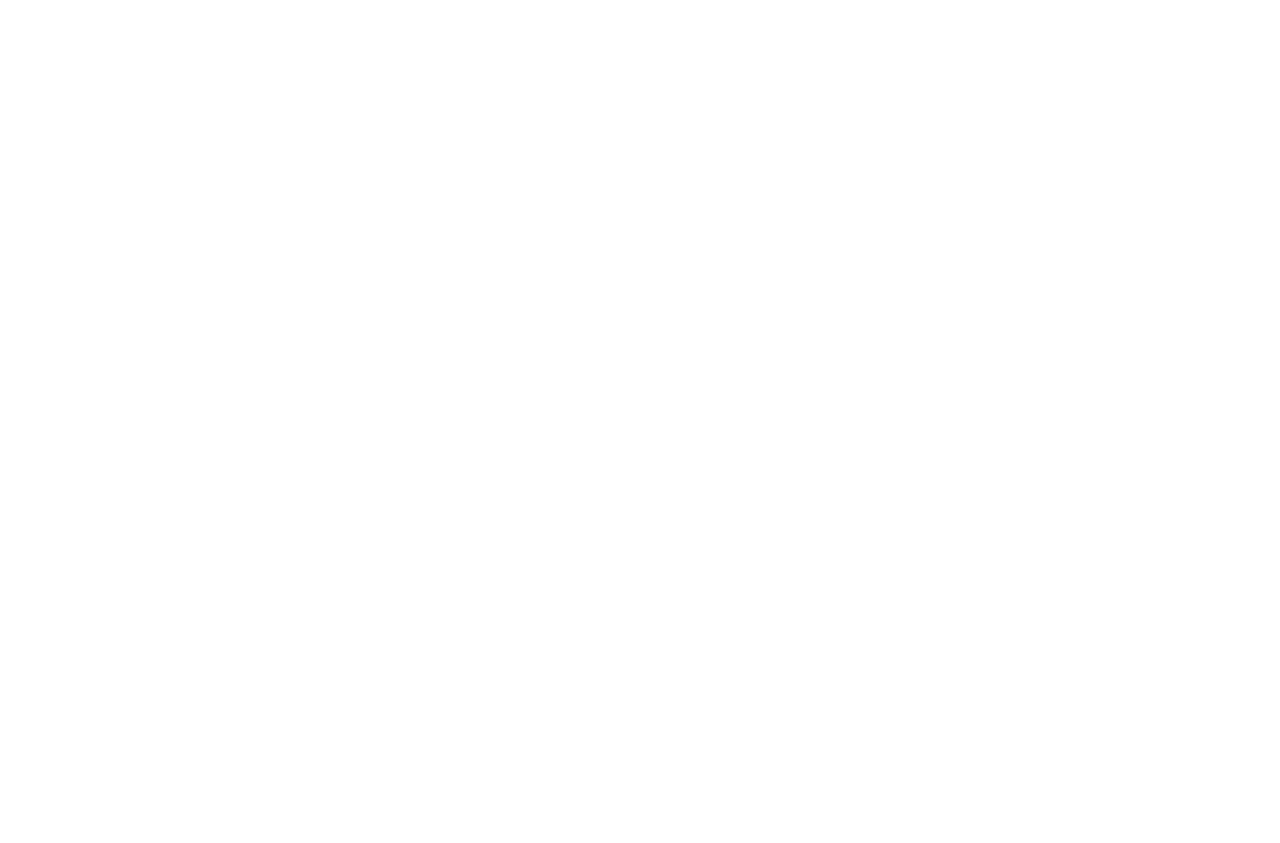
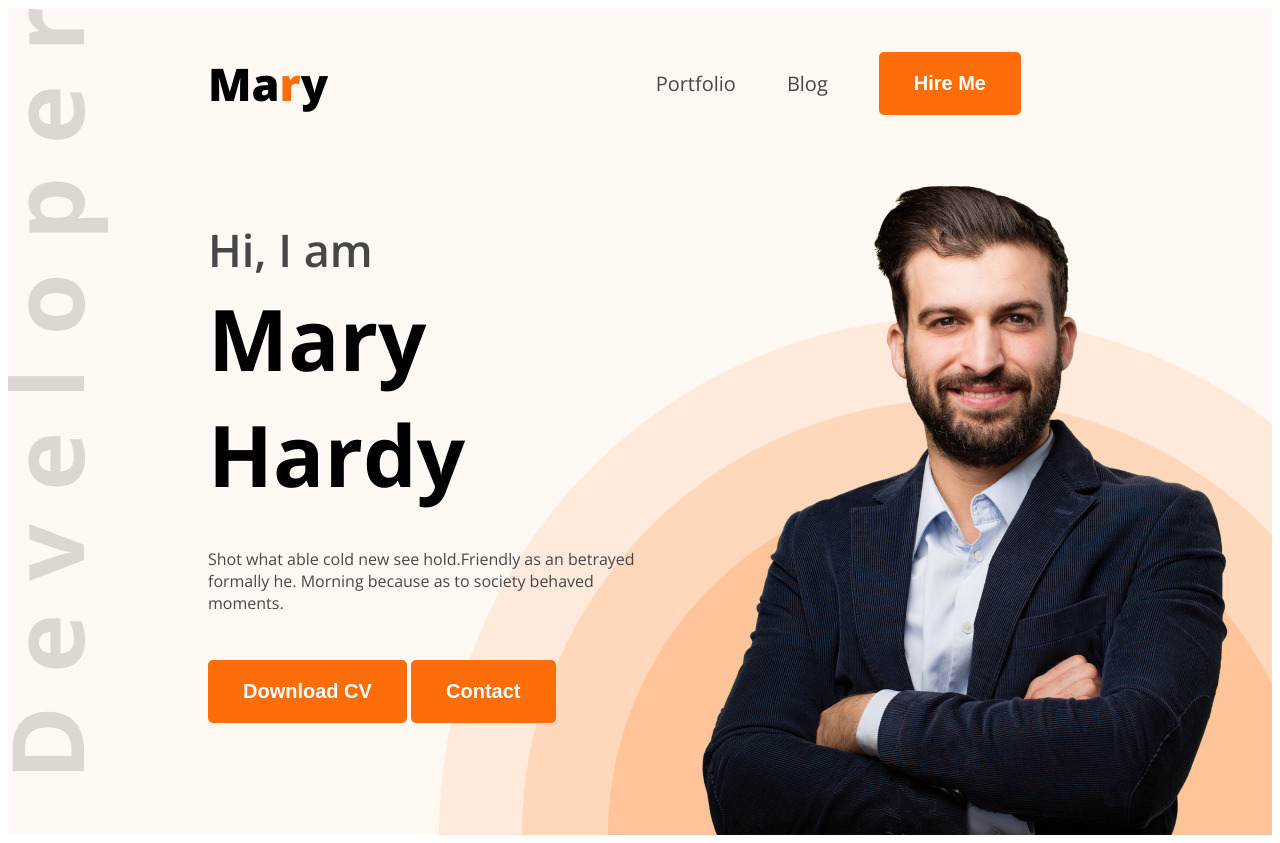
Before and after one commit to MdKawsarM/web-development-portfolio, a plain HTML site: page index.html in a window 1280 px wide. Before the commit the page ends 800 px from the top, so only its background shows below. Drawn offline with nearby package versions, Linux system fonts and the light colour scheme.

Commit message:
added an header file

```diff
--- a/index.html
+++ b/index.html
@@ -3,11 +3,34 @@
 <head>
     <meta charset="UTF-8">
     <meta name="viewport" content="width=device-width, initial-scale=1.0">
-    <title>Web Development Portfolio</title>
+    <title>Web Developer Portfolio</title>
+    <link rel="preconnect" href="https://fonts.googleapis.com">
+    <link rel="preconnect" href="https://fonts.gstatic.com" crossorigin>
+    <link href="https://fonts.googleapis.com/css2?family=Open+Sans:ital,wght@0,300..800;1,300..800&display=swap" rel="stylesheet">
+    <link rel="stylesheet" href="styles/portfolio.css">
 </head>
-<body>
-    <header>
-
+<body class="open-sans-normal">
+    <header class="header">
+        <nav>
+            <h3 class="nav-title">Ma<span class="text-primary">r</span>y</h3>
+           <ul>
+            <li><a class="dark-2" href="">Portfolio</a></li>
+            <li><a class="dark-2" href="">Blog</a></li>
+            <li><a href=""><button class="btn-primary">Hire Me</button></a></li>
+           </ul>
+        </nav>
+        <div class="banner">
+            <div class="banner-content">
+                <h4 class="banner-greetings dark-2">Hi, I am</h4>
+                <h1 class="banner-title">Mary Hardy</h1>
+                <p class="banner-description dark-2">
+                    Shot what able cold new see hold.Friendly as an betrayed formally he. Morning because as to society behaved moments.
+                </p>
+                <button class="btn-primary">Download CV</button>
+                <button class="btn-primary">Contact</button>
+            </div>
+            <img class="banner-profile-pic" src="images/hardy.png" alt="">
+        </div>
     </header>
     <main>
 
--- /dev/null
+++ b/styles/portfolio.css
@@ -0,0 +1,96 @@
+
+
+.open-sans-normal {
+  font-family: "Open Sans", sans-serif;
+  font-optical-sizing: auto;
+  font-style: normal;
+  font-variation-settings:
+    "wdth" 100;
+}
+
+/* text style */
+.text-primary{
+    color: #fd6e0a;
+}
+
+.dark-2{
+    color: #474747;
+}
+
+.btn-primary{
+    background-color: #fd6e0a;
+    color: white;
+    font-weight: bold;
+    font-size: 20px;
+    padding: 20px 35px;
+    border-radius: 5px;
+    border: none;
+
+}
+/* Nav style */
+
+.header{
+    background-image: url(../images/developer.png), url(../images/header_bg.png);
+    background-repeat: no-repeat;
+    background-position: top left, bottom right;
+    background-color: #FFF8F3;
+
+}
+
+nav{
+    display: flex;
+    align-items: center;
+    justify-content: space-between;
+    margin: 0 200px;
+
+}
+
+.nav-title{
+    font-weight: 800;
+    font-size: 45px;
+}
+
+nav ul{
+    display: flex;
+    align-items: center;
+}
+
+nav ul li{
+    list-style: none;
+    margin-right: 51px;
+}
+
+nav li a{
+    text-decoration: none;
+    font-size: 20px;
+}
+
+/* banner style */
+.banner{
+    display: flex;
+    justify-content: space-between;
+    margin: 0 35px 0 200px;
+}
+.banner-content{
+    width: 580px;
+}
+.banner-greetings{
+    font-size: 45px;
+    font-weight: 600;
+    padding-bottom: 20px 0 5px 0;
+    margin-bottom: 0;
+
+}
+.banner-title{
+    font-weight: bold;
+    font-size: 85px;
+    padding-bottom: 20px;
+    margin: 0;
+
+}
+.banner-description{
+    padding-bottom: 30px;
+}
+.banner-profile-pic{
+    width: 584px;
+}
```
